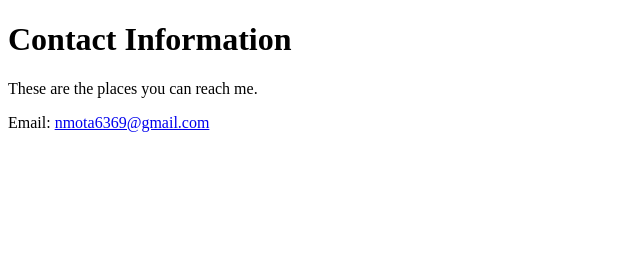
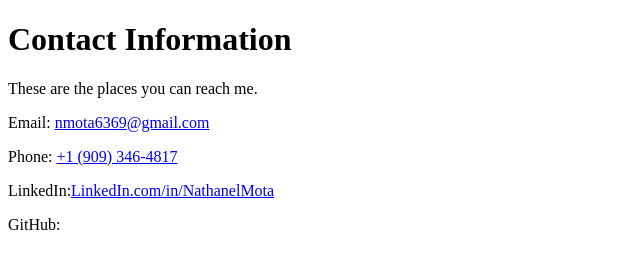
Before and after one commit to Timon0071/Draft, a plain HTML site: page contact.html in a window 1280 px wide. Shown: the whole page, without its empty margins (0-640 px from the left). Drawn offline with Linux system fonts and the light colour scheme.

Commit message:
i added my linkin, moving on the github

```diff
--- a/contact.html
+++ b/contact.html
@@ -7,5 +7,8 @@
     <h1>Contact Information</h1>
     <p>These are the places you can reach me.</p>
     <p>Email: <a href="mailto:nmota6369@gmail.com">nmota6369@gmail.com</a></p>
+    <p>Phone: <a href="tel:+9093464817">+1 (909) 346-4817</a></p>
+    <p>LinkedIn:<a href="https://www.linkedin.com/public-profile/settings?trk=d_flagship3_profile_self_view_public_profile" target="_blank">LinkedIn.com/in/NathanelMota</a></p>
+    <p>GitHub:<a href ></a></p>
 </body>
 </html>
```
Also changed, not shown: 1 portfolio Project.html (+1 -1 lines).
